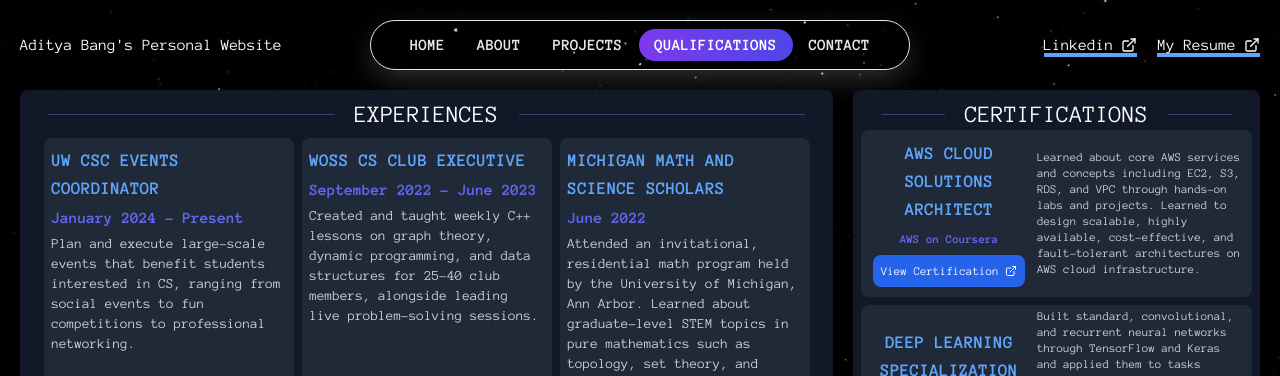
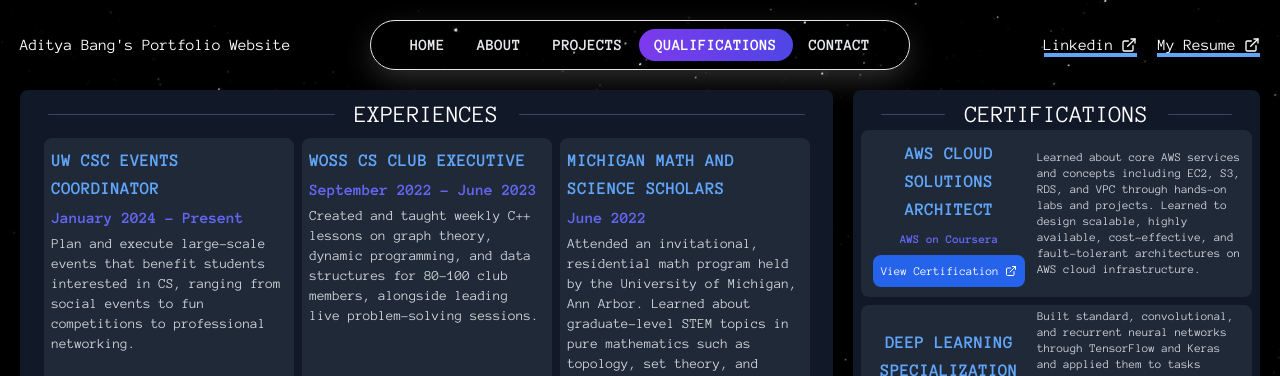
Before and after one commit to Aditya-Bang/final_personal_website_2, a Next.js app: page /qualifications in a window 1280 px wide. Shown: the top 376 px of the page. Built offline with nearby package versions, Linux system fonts and the light colour scheme.

Commit message:
small changes

```diff
--- a/components/Navbar.jsx
+++ b/components/Navbar.jsx
@@ -60,7 +60,7 @@ const Navbar = () => {
 
     return (
         <div className='flex items-center justify-evenly flex-col gap-2 lg:gap-0 lg:flex-row w-full'>
-            <div className='text-white w-full hidden lg:flex'>Aditya Bang&apos;s Personal Website</div>
+            <div className='text-white w-full hidden lg:flex'>Aditya Bang&apos;s Portfolio Website</div>
             <div className='flex flex-row shadow-lg-invert border text-white rounded-full p-2 items-center justify-center md:min-w-[540px] flex-wrap'>
                 {links.map((link, index) => {
                     return (
--- a/writing/experiences.json
+++ b/writing/experiences.json
@@ -7,7 +7,7 @@
     {
         "name": "WOSS CS Club Executive",
         "date": "September 2022 - June 2023",
-        "description": "Created and taught weekly C++ lessons on graph theory, dynamic programming, and data structures for 25-40 club members, alongside leading live problem-solving sessions."
+        "description": "Created and taught weekly C++ lessons on graph theory, dynamic programming, and data structures for 80-100 club members, alongside leading live problem-solving sessions."
     },
     {
         "name": "Michigan Math and Science Scholars",
```
